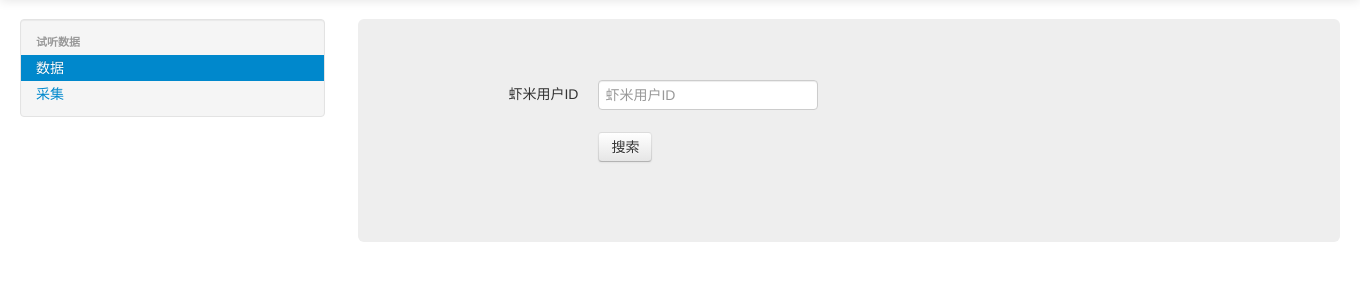
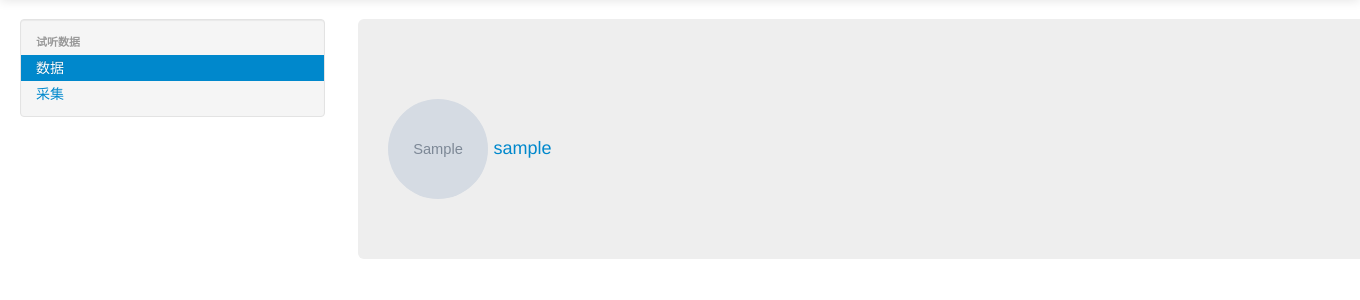
Before and after one commit to nuty/xiaer, a Flask app: page / in a window 1360 px wide. Shown: the part 41-341 px from the top of the page. Run offline with Flask 2, Linux system fonts and the light colour scheme; tables that the repository leaves empty hold one stand-in row (values such as "Sample post"); grey boxes marked "Sample" are stand-in pictures.

Commit message:
fix url bug

```diff
--- a/manage.py
+++ b/manage.py
@@ -3,7 +3,7 @@ from xiaer.app import app, init_db
 from xiaer import *
 manager = Manager(app)
 
-manager.add_command("initdb", init_db())
+# manager.add_command("initdb", init_db())
 
 manager.add_command("runserver", Server('0.0.0.0',port=5050))
 
--- a/xiaer/collection/views.py
+++ b/xiaer/collection/views.py
@@ -29,12 +29,12 @@ def loop():
 
 
 def spider():
-    user = None
-    return render_template('spider.html',
-                           user=user)
+
+    return render_template('spider.html')
 
 
 def collection():
+    users = User.query.all()
     errors = ''
     user = None
     try:
@@ -58,6 +58,7 @@ def collection():
                            songs=songs,
                            album=album,
                            artist=artist,
+                           users=users
                            )
 
 
--- a/xiaer/templates/collection.html
+++ b/xiaer/templates/collection.html
@@ -110,8 +110,8 @@ $('#container-3').highcharts({
 {% if not user %}
 
 
-          <div class="hero-unit">
-    <form class="form-horizontal" action='{{ url_for('collection') }}' method='get'>
+          <div class="hero-unit" style='width:900px;'>
+<!--     <form class="form-horizontal" action='{{ url_for('collection') }}' method='get'>
         <div class="control-group">
         <label class="control-label" for="inputEmail">虾米用户ID</label>
             <div class="controls">
@@ -123,7 +123,26 @@ $('#container-3').highcharts({
                 <input type="submit" class="btn submit-btn" value='搜索'>
             </div>
         </div>
-    </form>
+    </form> -->
+
+            <div class='row' style="">
+            <ul style='list-style:none;margin:0px;'>
+              {% for user in users %}
+              <li style='float:left; margin-top:20px; width:300px;'>
+                <div>
+                <span>
+                    <img src="{{ user.avatar }}" class="img-circle" style='height:100px;width:100px;'>
+                </span>
+                <span>
+                    <a href="/?uid={{ user.uid }}" style='margin-right:100px;'>{{ user.username }}</a>
+                </span>
+
+                </div>
+            </li>
+              {% endfor %}
+            </ul>
+
+          </div>
           </div>
 {% else %}
     <div id="container-1" style="min-width: 510px; height: 600px; margin: 0 auto"></div>
--- a/xiaer/templates/spider.html
+++ b/xiaer/templates/spider.html
@@ -5,6 +5,7 @@
 
 {% block content %}
         <div class="span9">
+
           <div class="hero-unit">
                 <form class="form-horizontal">
                 <div class="control-group">
@@ -36,7 +37,7 @@ $(function() {
                 if (data.ok){
                    alert('成功!');
                    // window.location.reload();
-                   var url = ['/collection?uid=' , args.uid.toString()].join("");
+                   var url = ['/?uid=' , args.uid.toString()].join("");
                    window.location.href=url;
                    return false
                 }else{
```
Lines whose indentation alone changed are shown as unchanged.
